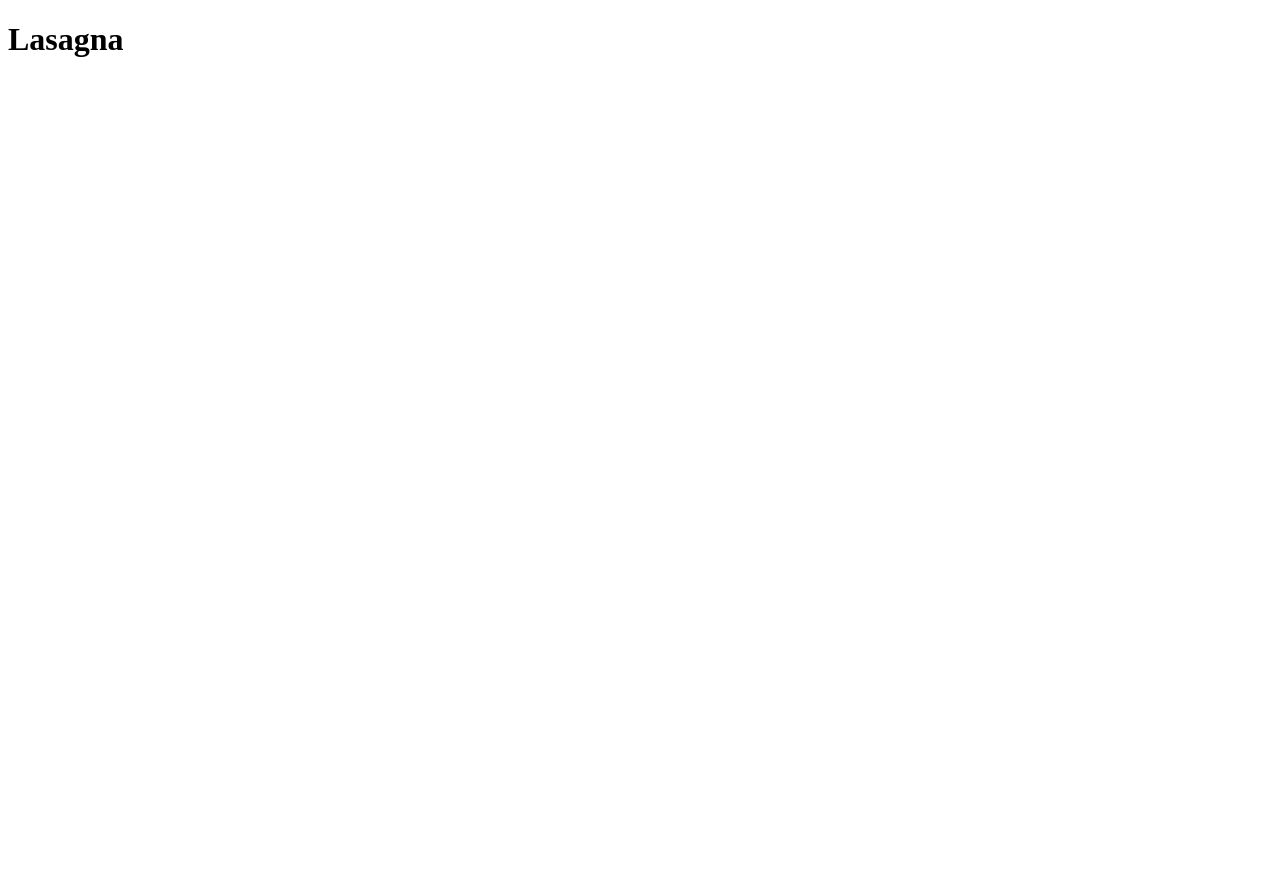
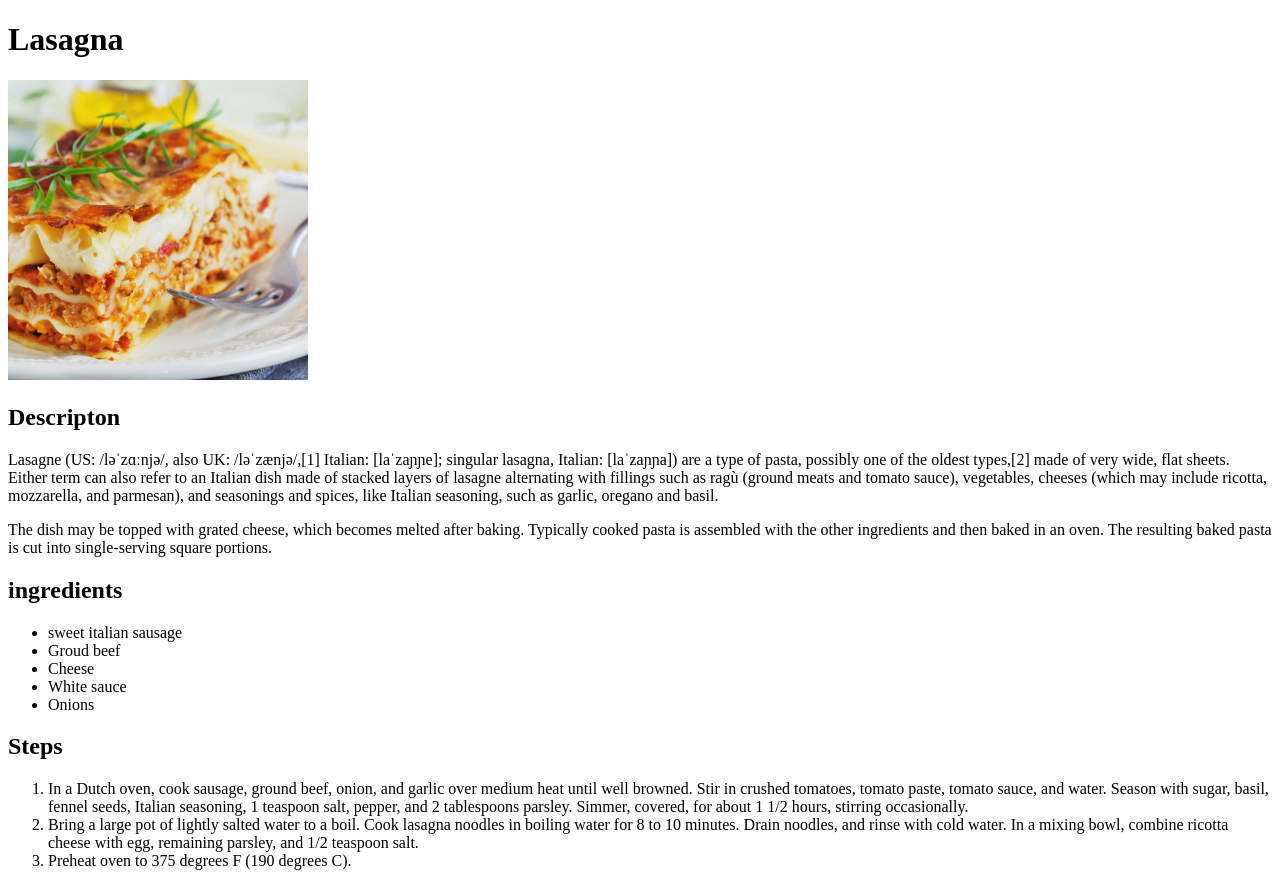
Before and after one commit to Chahine420/odin-recipes, a plain HTML site: page recipes/lasagna.html in a window 1280 px wide. Before the commit the page ends 800 px from the top, so only its background shows below. Drawn offline with Linux system fonts and the light colour scheme.

Commit message:
added img folder added lasagna image inside img folder added recipe link in index.html added recipe details to lasagna.html

```diff
--- a/recipes/lasagna.html
+++ b/recipes/lasagna.html
@@ -4,9 +4,28 @@
     <meta charset="UTF-8">
     <meta http-equiv="X-UA-Compatible" content="IE=edge">
     <meta name="viewport" content="width=>, initial-scale=1.0">
-    <title>Document</title>
+    <title>Lasagna</title>
 </head>
 <body>
     <h1>Lasagna</h1>
+    <img src="../img/Lasagna.jpg" width="300" height="300">
+    <h2>Descripton</h2>
+    <p>Lasagne (US: /ləˈzɑːnjə/, also UK: /ləˈzænjə/,[1] Italian: [laˈzaɲɲe]; singular lasagna, Italian: [laˈzaɲɲa]) are a type of pasta, possibly one of the oldest types,[2] made of very wide, flat sheets. Either term can also refer to an Italian dish made of stacked layers of lasagne alternating with fillings such as ragù (ground meats and tomato sauce), vegetables, cheeses (which may include ricotta, mozzarella, and parmesan), and seasonings and spices, like Italian seasoning, such as garlic, oregano and basil.</p>
+    <p>The dish may be topped with grated cheese, which becomes melted after baking. Typically cooked pasta is assembled with the other ingredients and then baked in an oven. The resulting baked pasta is cut into single-serving square portions.</p>
+    <h2>ingredients</h2>
+    <ul>
+        <li>sweet italian sausage</li>
+        <li>Groud beef</li>
+        <li>Cheese</li>
+        <li>White sauce</li>
+        <li>Onions</li>
+    </ul>
+    <h2>Steps</h2>
+    <ol>
+        <li>In a Dutch oven, cook sausage, ground beef, onion, and garlic over medium heat until well browned. Stir in crushed tomatoes, tomato paste, tomato sauce, and water. Season with sugar, basil, fennel seeds, Italian seasoning, 1 teaspoon salt, pepper, and 2 tablespoons parsley. Simmer, covered, for about 1 1/2 hours, stirring occasionally.</li>
+        <li>Bring a large pot of lightly salted water to a boil. Cook lasagna noodles in boiling water for 8 to 10 minutes. Drain noodles, and rinse with cold water. In a mixing bowl, combine ricotta cheese with egg, remaining parsley, and 1/2 teaspoon salt.</li>
+        <li>Preheat oven to 375 degrees F (190 degrees C).</li>
+
+    </ol>
 </body>
 </html>
```
Also changed, not shown: index.html (+5 -1 lines), img/Lasagna.jpg (added).
